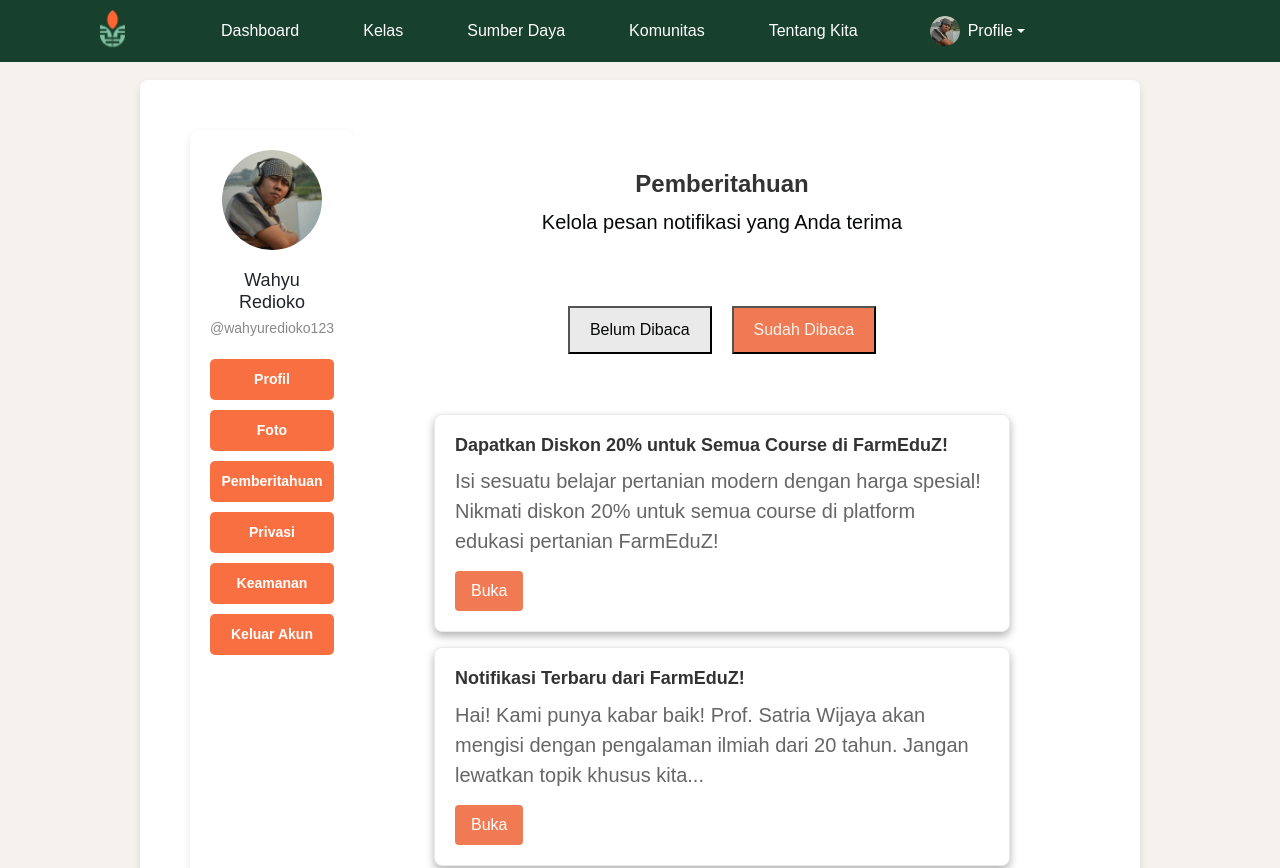
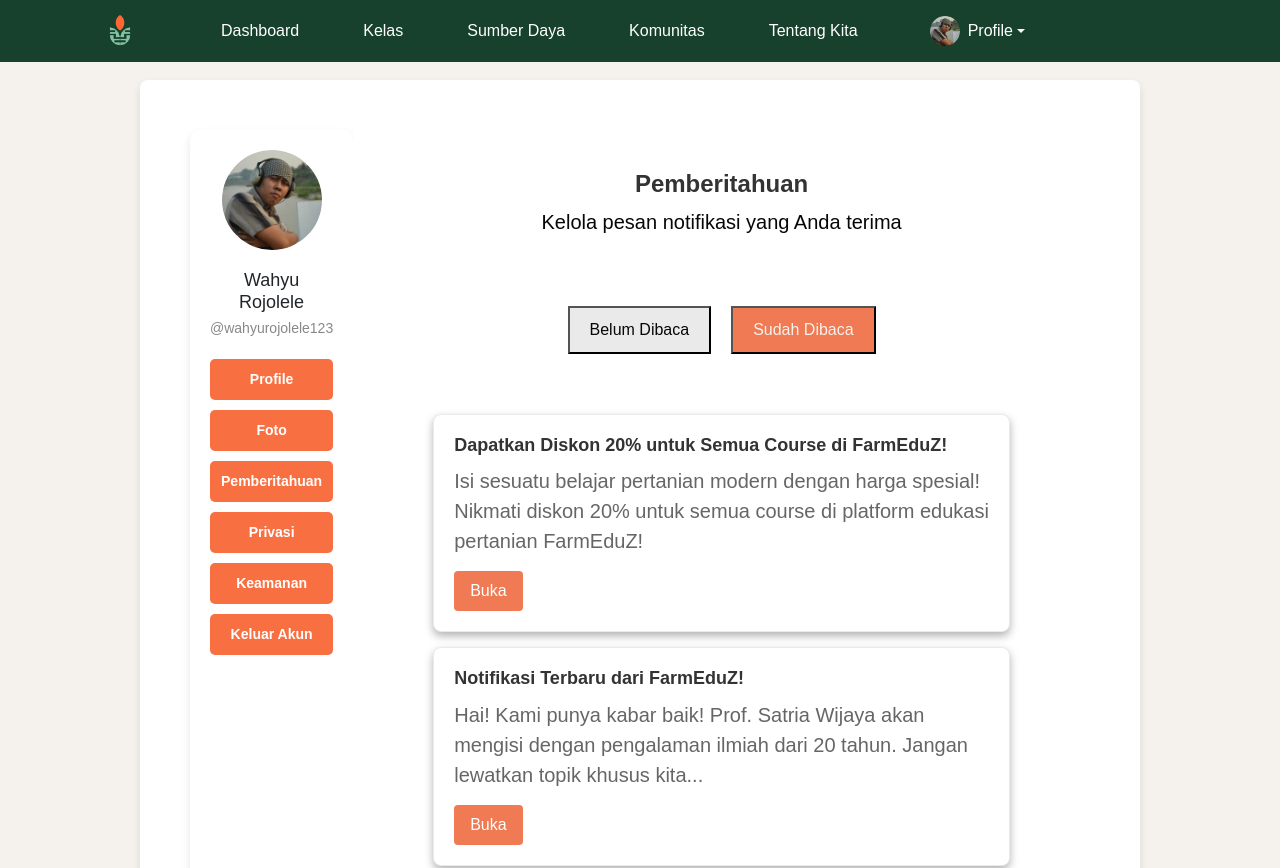
Before and after one commit to aihfdzah/GreeNext, a React (Vite) app: page /profile in a window 1280 px wide. Shown: the top 868 px of the page. Built offline with nearby package versions, Linux system fonts and the light colour scheme.

Commit message:
perubahan sekian

```diff
--- a/index.html
+++ b/index.html
@@ -1,11 +1,13 @@
-<!doctype html>
+<!DOCTYPE html>
 <html lang="en">
 	<head>
 		<meta charset="UTF-8" />
-    <link rel="icon" type="image/svg+xml" href="/vite.svg" />
+		<link rel="icon" type="image/svg+xml" href="/logo2.png" />
 		<meta name="viewport" content="width=device-width, initial-scale=1.0" />
-    <title>GreeNext</title>
-    <script src="https://kit.fontawesome.com/07400ab217.js" crossorigin="anonymous"></script>
+		<title>FarmEduZ</title>
+		<script
+			src="https://kit.fontawesome.com/07400ab217.js"
+			crossorigin="anonymous"></script>
 	</head>
 	<body>
 		<div id="root"></div>
--- a/src/App.css
+++ b/src/App.css
@@ -77,9 +77,9 @@
 	position: fixed;
 	top: 10px;
 	left: 100px;
-	width: 25px;
+	width: 40px;
 	height: auto;
-	max-width: 30%;
+	max-width: 40%;
 	margin-bottom: 15px;
 }
 /* tombol masuk */
--- a/src/components/Profileprivasi.jsx
+++ b/src/components/Profileprivasi.jsx
@@ -4,8 +4,8 @@
 		<div className="container" id="profileinfo">
 			<div className="sidebar">
 				<img src={profile} alt="Profile Picture" />
-				<h3>Wahyu Redioko</h3>
-				<p>@wahyuredioko123</p>
+				<h3>Wahyu Rojolele</h3>
+				<p>@wahyurojolele123</p>
 				<div className="button-sidebar">
 					<button>Profil</button>
 				</div>
--- a/src/components/Proinfo.jsx
+++ b/src/components/Proinfo.jsx
@@ -4,10 +4,10 @@
 		<div className="container" id="profileinfo">
 			<div className="sidebar">
 				<img src={profile} alt="Profile Picture" />
-				<h3>Wahyu Redioko</h3>
-				<p>@wahyuredioko123</p>
+				<h3>Wahyu Rojolele</h3>
+				<p>@wahyurojolele123</p>
 				<div className="button-sidebar">
-					<button>Profil</button>
+					<button href="/profile">Profile</button>
 				</div>
 
 				<div className="button-sidebar">
--- a/src/pages/HalamanProfile.jsx
+++ b/src/pages/HalamanProfile.jsx
@@ -1,4 +1,3 @@
-import Footer from "../components/Footer";
 import NavbarWeb from "../components/NavbarWeb";
 import Proinfo from "../components/Proinfo";
 
@@ -7,7 +6,6 @@
 		<>
 			<NavbarWeb />
 			<Proinfo />
-			<Footer />
 		</>
 	);
 }
```
Also changed, not shown: src/components/Profile.jsx (+7 -10 lines), src/components/Profilefoto.jsx (+5 -3 lines), public/logo2.png. Lines whose indentation alone changed are shown as unchanged.
